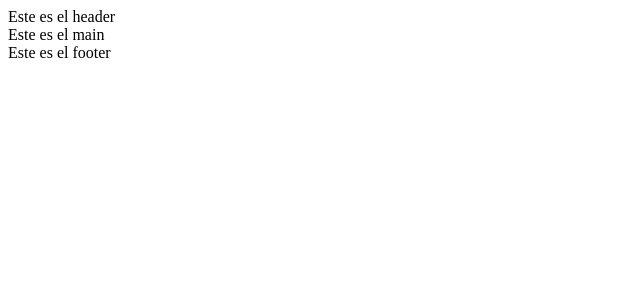
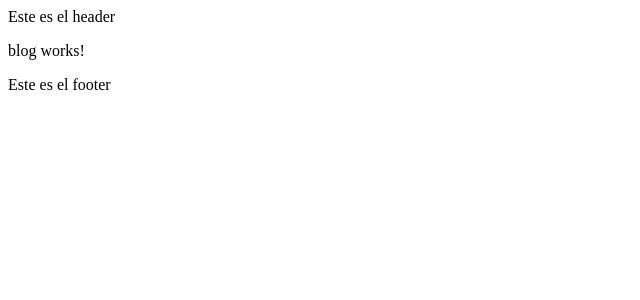
Before and after one commit to jpablogpro/actividad5-blog, an Angular app in the folder blog/: page / in a window 1280 px wide. Shown: the top 300 px of the page, without its empty margins (0-640 px from the left). Built offline with nearby package versions, Linux system fonts and the light colour scheme.

Commit message:
creacion de componente blog y carga dentro del principal

```diff
--- a/blog/src/app/app.component.html
+++ b/blog/src/app/app.component.html
@@ -1,4 +1,6 @@
 <header>Este es el header</header>
-<main>Este es el main</main>
+<main>
+  <app-blog></app-blog>
+</main>
 <footer>Este es el footer</footer>
 <router-outlet />
--- a/blog/src/app/app.component.ts
+++ b/blog/src/app/app.component.ts
@@ -1,10 +1,11 @@
 import { Component } from '@angular/core';
 import { RouterOutlet } from '@angular/router';
+import { BlogComponent } from './components/blog/blog.component';
 
 @Component({
   selector: 'app-root',
   standalone: true,
-  imports: [RouterOutlet],
+  imports: [RouterOutlet, BlogComponent],
   templateUrl: './app.component.html',
   styleUrl: './app.component.css'
 })
--- /dev/null
+++ b/blog/src/app/components/blog/blog.component.html
@@ -0,0 +1 @@
+<p>blog works!</p>
```
Also changed, not shown: blog/src/app/components/blog/blog.component.ts (added, +12 -0 lines), blog/src/app/components/blog/blog.component.css (added).
